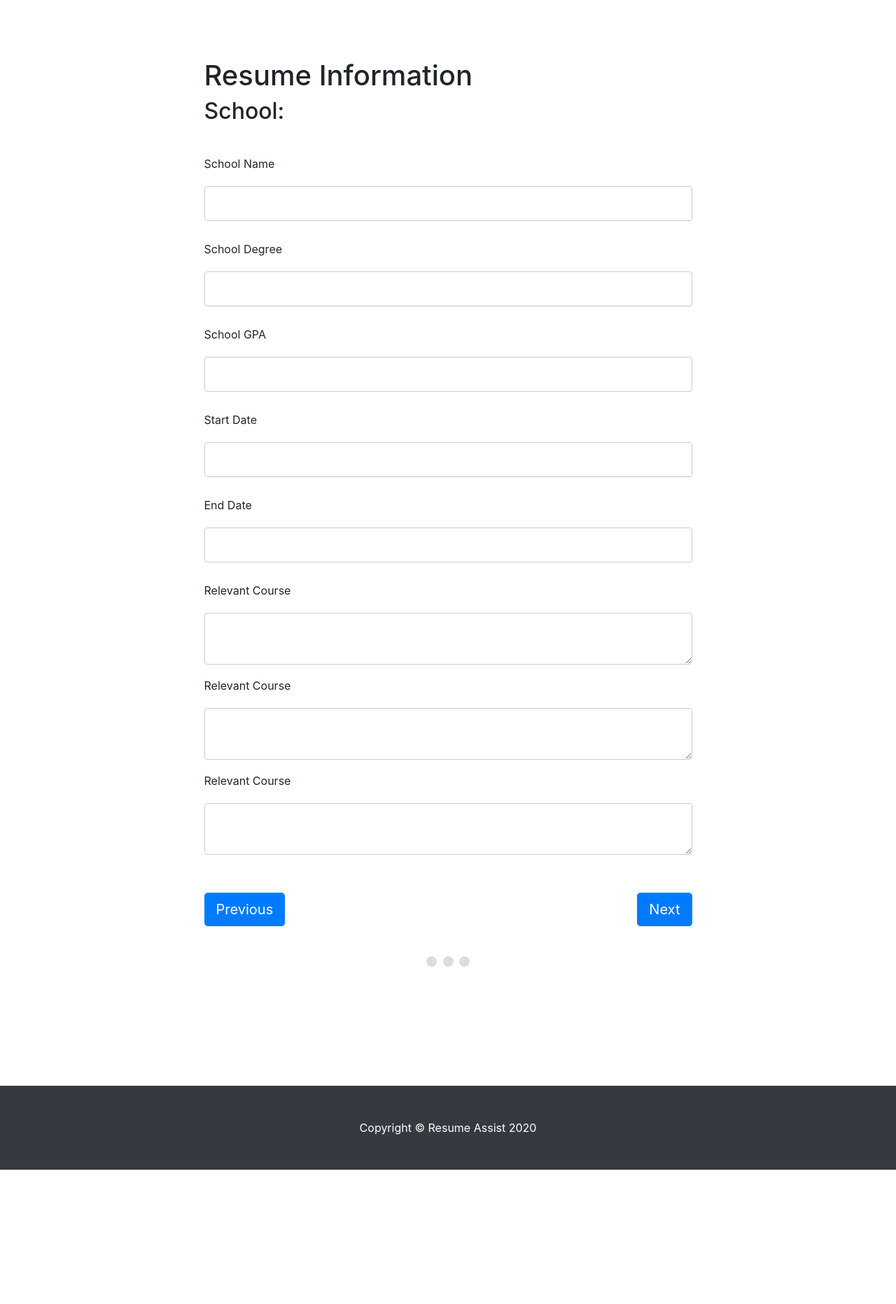
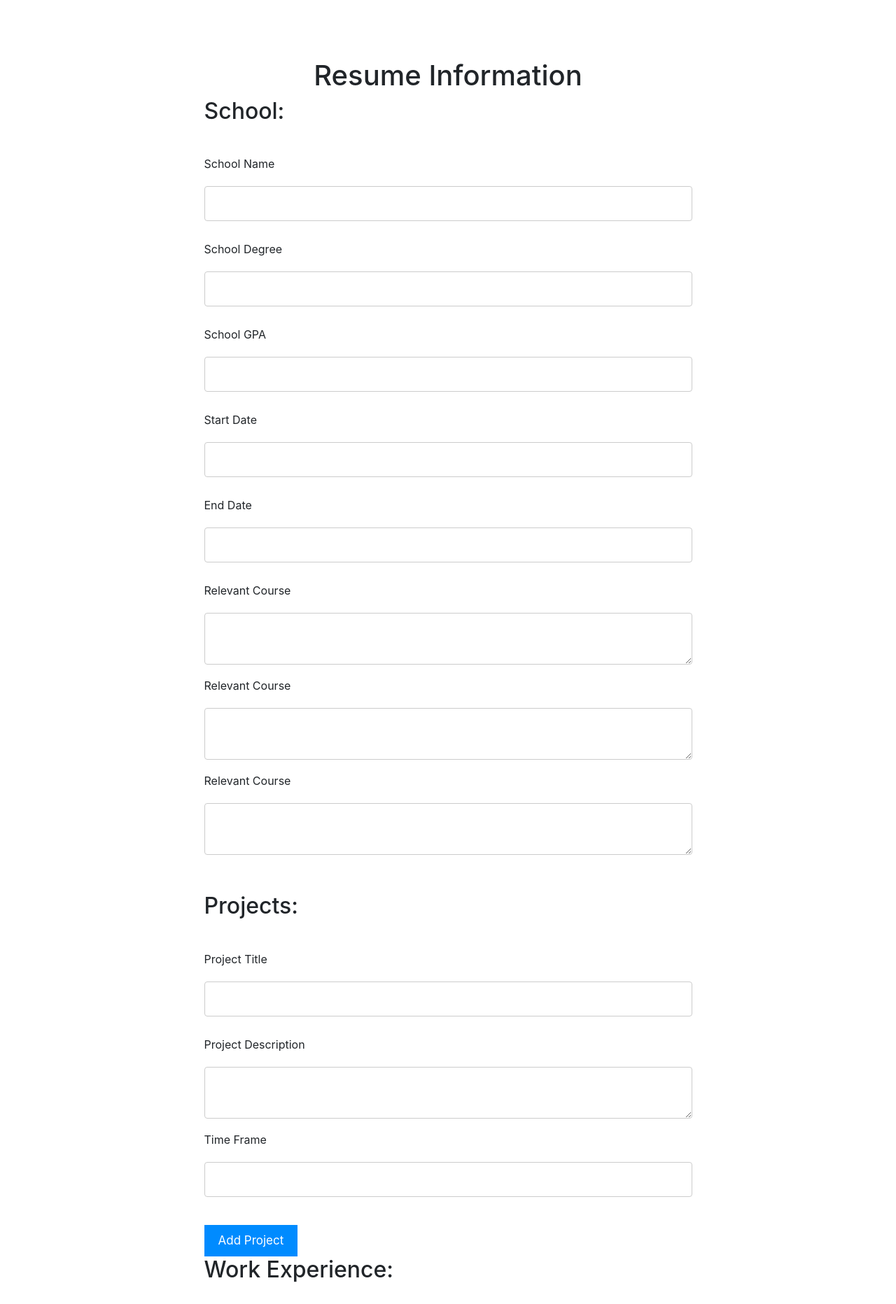
Before and after one commit to sairabbas/ResumeAssist, a Flask app: page /questionnaire in a window 1280 px wide. Shown: the part 56-1920 px from the top of the page at 70% size. Before the commit the page ends 1728 px from the top, so only its background shows below. Run offline with Flask 2, Linux system fonts and the light colour scheme; some libraries are stand-ins or nearby versions.

Commit message:
Questionnaire updates

```diff
--- a/templates/questionnaire.html
+++ b/templates/questionnaire.html
@@ -160,9 +160,9 @@ button:hover {
 <body>
   <div class = "container">
   <form id="regForm" action="/action_page.php">
-    <h1>Resume Information</h1>
+    <h1 style="text-align: center">Resume Information</h1>
     <!-- One "tab" for each step in the form: -->
-    <div class="tab">
+    <div>
     <h2>School:</h2><br>
       {{form.hidden_tag()}}
       {{wtf.form_field(form.schoolName)}}
@@ -179,7 +179,8 @@ button:hover {
       {{ form.schoolCourse3Description() }}
       <br><br><br>
     </div>
-    <div class="tab"><h2>Projects:</h2><br>
+    <div>
+      <h2>Projects:</h2><br>
       {{wtf.form_field(form.projectTitle)}}
       {{ form.projectDescription.label(class__="text_blob") }}
       {{ form.projectDescription(class="") }}
@@ -213,7 +214,8 @@ button:hover {
       </div>
     </div>
     <!--END OF PROJECT SECTION AND START OF WORK SECTION-->
-    <div class="tab"><h2>Work Experience:</h2><br>
+    <div>
+      <h2>Work Experience:</h2><br>
       {{wtf.form_field(form.workTitle)}}
       {{ form.workDescription.label(class="") }}
       {{ form.workDescription(class="") }}
```
